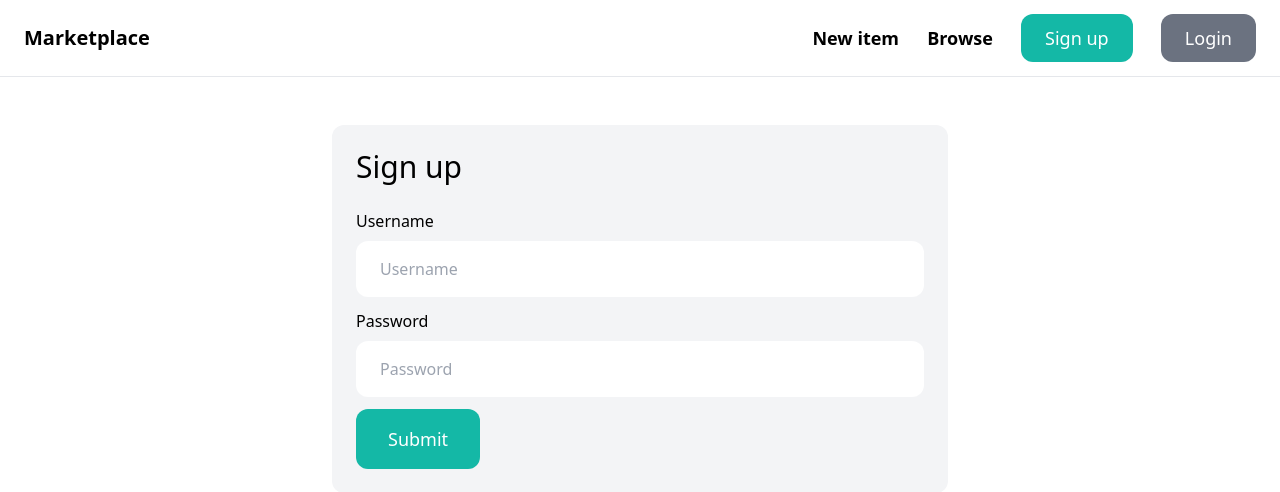
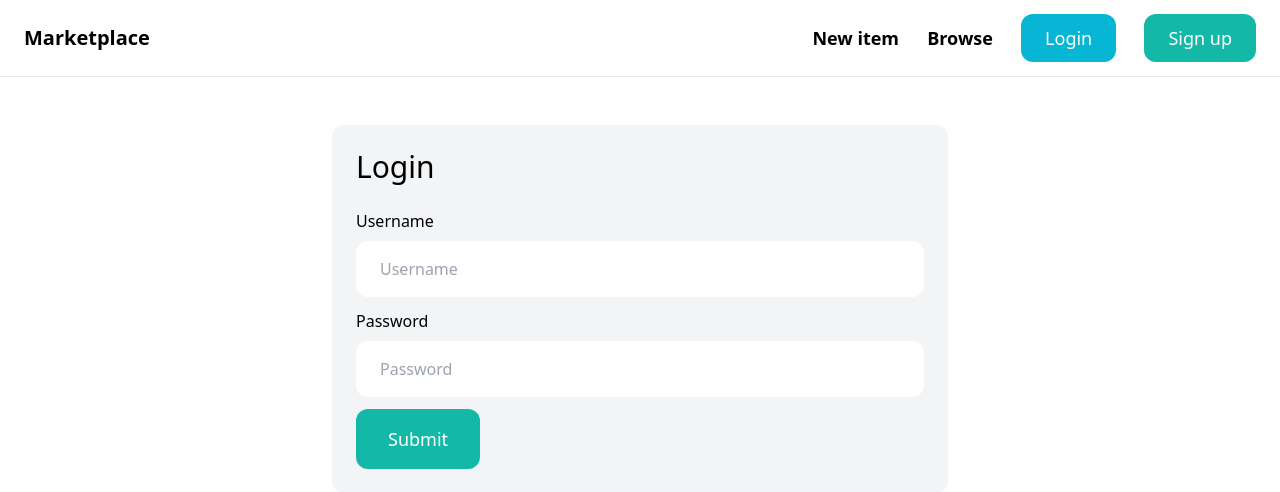
Before and after one commit to truongnguyendac002/Online-Marketplace, a Django app: page /login/ in a window 1280 px wide. Shown: the top 492 px of the page. Run offline with Django 4.2, Linux system fonts and the light colour scheme; some libraries are stand-ins or nearby versions.

Commit message:
update logout

```diff
--- a/Marketplace/settings.py
+++ b/Marketplace/settings.py
@@ -28,6 +28,8 @@ DEBUG = True
 ALLOWED_HOSTS = []
 
 LOGIN_URL = '/login/'
+LOGOUT_URL = '/logout/'
+
 LOGIN_REDIRECT_URL = '/'
 LOGOUT_REDIRECT_URL = '/'
 # Application definition
--- a/core/templates/core/base.html
+++ b/core/templates/core/base.html
@@ -15,11 +15,14 @@
             <a href="{% url "item:items" %}" class="text-lg font-semibold hover:text-gray-500">Browse</a>
 
             {% if request.user.is_authenticated %}
-                <a href="{% url "conversation:inbox" %}" class="px-6 py-3 text-lg font-semibld bg-teal-500 text-white rounded-xl hover:bg-teal-700">Inbox</a>
-                <a href="{% url "dashboard:index" %}" class="px-6 py-3 text-lg font-semibld bg-gray-500 text-white rounded-xl hover:bg-gray-700">Dashboard</a>
+                <a href="{% url "conversation:inbox" %}" class="px-6 py-3 text-lg font-semibld bg-cyan-500 text-white rounded-xl hover:bg-cyan-700">Inbox</a>
+                <a href="{% url "dashboard:index" %}" class="px-6 py-3 text-lg font-semibld bg-teal-500 text-white rounded-xl hover:bg-teal-700">Dashboard</a>
+                <a href="{% url "core:logout" %}" class="px-6 py-3 text-lg font-semibld bg-gray-500 text-white rounded-xl hover:bg-gray-700">Logout</a>
+
             {% else %}
+                <a href="{% url "core:login"  %}" class="px-6 py-3 text-lg font-semibld bg-cyan-500 text-white rounded-xl hover:bg-cyan-700">Login</a>
                 <a href="{% url "core:signup"  %}" class="px-6 py-3 text-lg font-semibld bg-teal-500 text-white rounded-xl hover:bg-teal-700">Sign up</a>
-                <a href="{% url "core:login"  %}" class="px-6 py-3 text-lg font-semibld bg-gray-500 text-white rounded-xl hover:bg-gray-700">Login</a>
+
             {% endif %}
         </div>
     </nav>
--- a/core/templates/core/index.html
+++ b/core/templates/core/index.html
@@ -28,7 +28,7 @@
         <div class="grid grid-cols-3 gap-3">
             {% for category in categories %}
                 <div class="">
-                    <a href="">
+                    <a href="{% url "item:items" %}?query=&category_id={{category.id}}">
                             <div class="p-6 bg-white rounded-xl">
                             <h2 class="text-2xl">{{category.name}}</h2>
                             <p class="text-gray-500">Price: {{category.items.count}} items</p>
--- a/core/templates/core/login.html
+++ b/core/templates/core/login.html
@@ -1,10 +1,10 @@
 {% extends 'core/base.html' %}
 
-{% block title %}Log in{% endblock %}
+{% block title %}Login{% endblock %}
 
 {% block content %}
 <div class="w-1/2 my-6 mx-auto p-6 bg-gray-100 rounded-xl">
-    <h1 class="mb-6 text-3xl">Sign up</h1>
+    <h1 class="mb-6 text-3xl">Login</h1>
 
     <form method="post" action=".">
         {% csrf_token %}
--- a/core/urls.py
+++ b/core/urls.py
@@ -10,5 +10,5 @@ urlpatterns = [
     path('contact/', views.contact, name = 'contact'),
     path('signup/', views.signup, name = 'signup'),
     path('login/', auth_views.LoginView.as_view( template_name = 'core/login.html',authentication_form = LoginForm), name='login'),
-
+    path('logout/', views.logout_view, name='logout'),
 ]
--- a/core/views.py
+++ b/core/views.py
@@ -1,4 +1,5 @@
 from django.shortcuts import render, redirect
+from django.contrib.auth import logout
 from item.models import *
 from .forms import SignupForm
 # Create your views here.
@@ -16,6 +17,11 @@ def index(request):
 def contact(request):
     return render(request, 'core/contact.html')
 
+def logout_view(request):
+    logout(request)
+
+    return redirect('core:index')
+
 def signup(request):
     if request.method == 'POST':
         form = SignupForm(request.POST)
```
Also changed, not shown: db.sqlite3, media/item_images/sunrise-sweden-6144x3456-11160_mYgSpSR.jpg (added).
